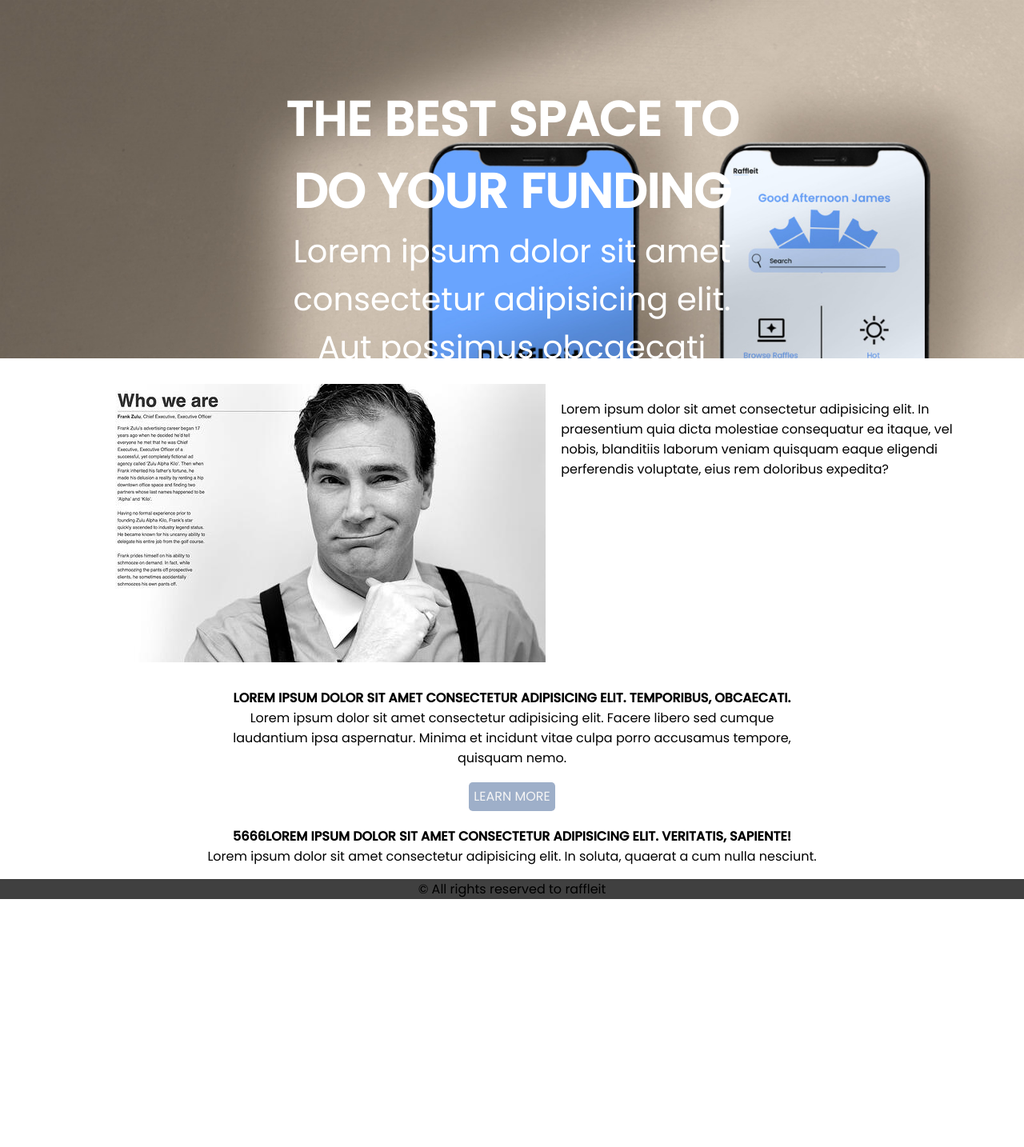
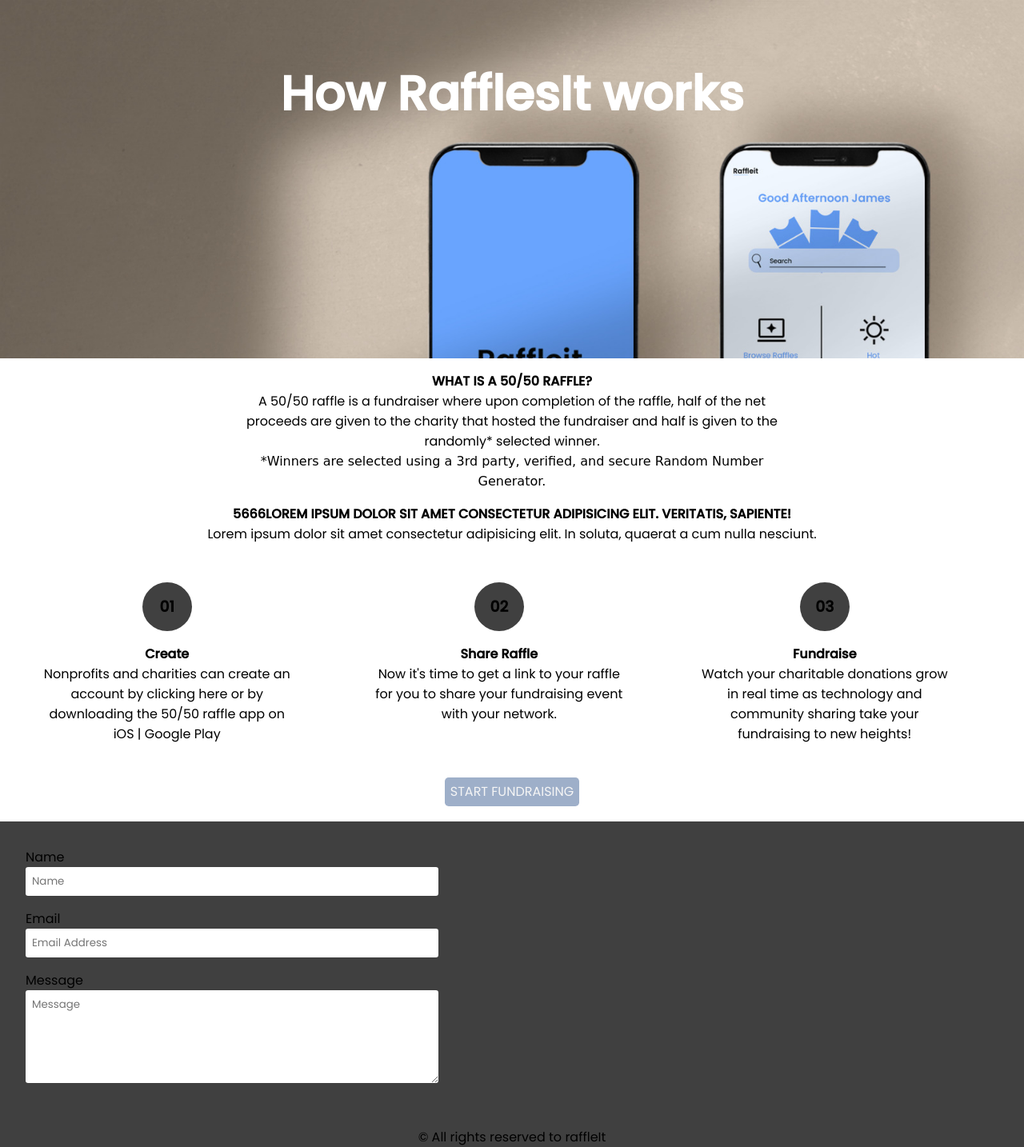
Before and after one commit to Leon12-aaryson/RaffleIt, a PHP site: page /works.html in a window 1280 px wide. Shown: the part 67-1501 px from the top of the page at 80% size. Before the commit the page ends 1191 px from the top, so only its background shows below. Run offline with PHP 8.4, Linux system fonts and the light colour scheme.

Commit message:
style updates for how it works

```diff
--- a/index.html
+++ b/index.html
@@ -33,11 +33,11 @@
         <ul>
             <li><a href="index.html">HOME</a></li>
             <li><a href="works.html">HOW IT WORKS</a></li>
-            <li><a href="index.html">FAQ</a></li>
-            <li><a href="index.html">BLOG</a></li>
+            <li><a href="#">FAQ</a></li>
+            <li><a href="#">BLOG</a></li>
             <li><a href="about.html">ABOUT</a></li>
             <li><a href="#contact">CONTACT</a></li>
-            <li><a href="index.html" id="joinus">JOIN RAFFLE</a></li>
+            <li><a href="#" id="joinus">JOIN RAFFLE</a></li>
         </ul>
     </nav>
     <div class="main">
--- a/static/styles/css/main.css
+++ b/static/styles/css/main.css
@@ -6,6 +6,8 @@
     padding: 0;
     font-family: 'Poppins', sans-serif;
     text-decoration: none;
+    scroll-behavior: smooth;
+    transition: .2s;
 }
 
 a:hover {
@@ -22,11 +24,12 @@ a:hover {
 
 .main .abttxt {
     padding: 1.2rem;
-    padding-top: 5rem;
+    padding-top: 3rem;
     text-align: center;
     font-size: 2.5rem;
     width: 50%;
     color: white;
+    margin: auto;
 }
 
 .mainbtns {
@@ -181,8 +184,6 @@ textarea {
     background: #404040;
 }
 
-
-
 @media (max-width: 756px) {
     .main {
         height: 45vh;
--- a/works.html
+++ b/works.html
@@ -33,48 +33,30 @@
         <ul>
             <li><a href="index.html">HOME</a></li>
             <li><a href="works.html">HOW IT WORKS</a></li>
-            <li><a href="index.html">FAQ</a></li>
-            <li><a href="index.html">BLOG</a></li>
+            <li><a href="#">FAQ</a></li>
+            <li><a href="#">BLOG</a></li>
             <li><a href="about.html">ABOUT</a></li>
-            <li><a href="index.html">CONTACT</a></li>
-            <li><a href="index.html" id="joinus">JOIN RAFFLE</a></li>
+            <li><a href="#contact">CONTACT</a></li>
+            <li><a href="#" id="joinus">JOIN RAFFLE</a></li>
         </ul>
     </nav>
     <div class="main">
-        <center>
-            <div class="abttxt">
-                <h2>THE BEST SPACE TO <br>DO YOUR FUNDING</h2>
-                <p>Lorem ipsum dolor sit amet consectetur adipisicing elit. Aut possimus obcaecati distinctio
-                    dignissimos
-                    excepturi iusto aperiam dolorum numquam porro ipsum laudantium consequuntur, voluptates provident
-                    error?
-                </p>
-            </div>
-        </center>
+        <!-- <center> -->
+        <div class="abttxt">
+            <h2>How RafflesIt works</h2>
+            <p></p>
+        </div>
+        <!-- </center> -->
     </div>
     <div class="restsect">
-        <div class="side">
-            <div class="sect">
-                <img src="static/images/team.jpeg" alt="">
-                <div class="txt">
-                    <h4></h4>
-                    <p>Lorem ipsum dolor sit amet consectetur adipisicing elit. In praesentium quia dicta molestiae
-                        consequatur ea itaque, vel
-                        nobis, blanditiis laborum veniam quisquam eaque eligendi perferendis voluptate, eius rem
-                        doloribus
-                        expedita?</p>
-                </div>
-            </div>
-        </div>
         <center>
             <div class="tops">
-                <h4>Lorem ipsum dolor sit amet consectetur adipisicing elit. Temporibus, obcaecati.</h4>
-                <p>Lorem ipsum dolor sit amet consectetur adipisicing elit. Facere libero sed cumque
-                    laudantium ipsa aspernatur. Minima et incidunt vitae culpa porro
-                    accusamus tempore, quisquam nemo.</p>
-                <div class="allbtns">
-                    <a href="" id="btn2">LEARN MORE</a>
-                </div>
+                <h4>What is a 50/50 Raffle?</h4>
+                <p>A 50/50 raffle is a fundraiser where upon completion of the raffle, half of the net proceeds are
+                    given to the charity that hosted the fundraiser and half is given to the randomly* selected winner.
+                </p>
+                <span style="font-family: cursive;">*Winners are selected using a 3rd party, verified, and secure Random
+                    Number Generator.</span>
             </div>
         </center>
         <div class="lowersec">
@@ -82,8 +64,49 @@
             <p>Lorem ipsum dolor sit amet consectetur adipisicing elit. In soluta, quaerat a cum nulla nesciunt.</p>
         </div>
     </div>
+    <div class="picsec">
+        <div class="imgtags">
+            <h3>01</h3>
+            <div class="txt">
+                <h4>Create</h4>
+                <p>Nonprofits and charities can create an account by clicking here or by downloading the 50/50
+                    raffle app on iOS | Google Play</p>
+            </div>
+        </div>
+        <div class="imgtags">
+            <h3>02</h3>
+            <div class="txt">
+                <h4>Share Raffle</h4>
+                <p>Now it's time to get a link to your raffle for you to share your fundraising event with your
+                    network.</p>
+            </div>
+        </div>
+        <div class="imgtags">
+            <h3>03</h3>
+            <div class="txt">
+                <h4>Fundraise</h4>
+                <p>Watch your charitable donations grow in real time as technology and community sharing take your
+                    fundraising to new heights!</p>
+            </div>
+        </div>
+    </div>
+    <center>
+        <div class="allbtns">
+            <a href="" id="btn2">START FUNDRAISING</a>
+        </div>
+    </center>
     <section class="footer">
-        <center>&copy; All rights reserved to raffleit</center>
+        <div class="contact" id="contact">
+            <form action="" method="post">
+                <label for="name">Name</label><br>
+                <input type="text" id="name" placeholder="Name"><br>
+                <label for="email">Email</label><br>
+                <input type="text" id="email" placeholder="Email Address"><br>
+                <label for="message">Message</label><br>
+                <textarea name="message" id="message" cols="30" rows="10" placeholder="Message"></textarea>
+            </form>
+        </div>
+        <center>&copy; All rights reserved to raffleIt</center>
     </section>
 </body>
 
```
Also changed, not shown: about.html (+4 -4 lines).
